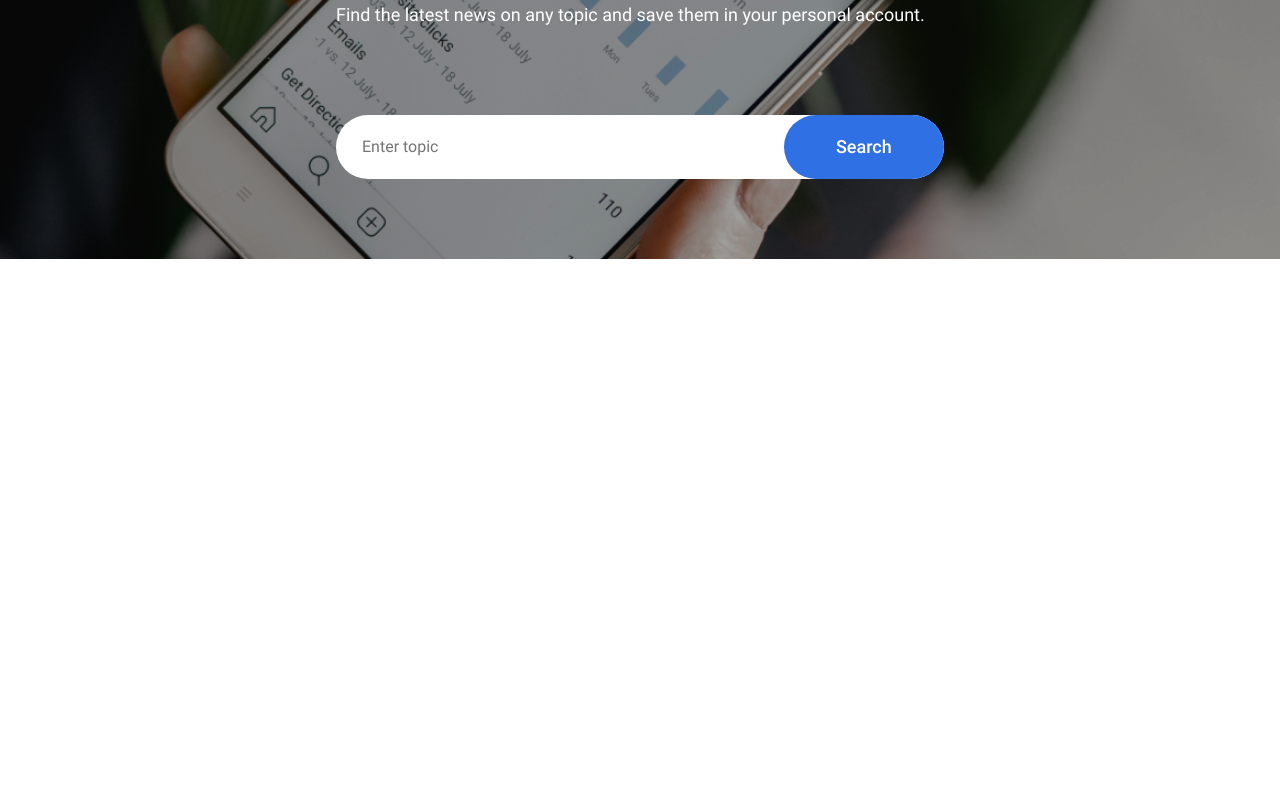
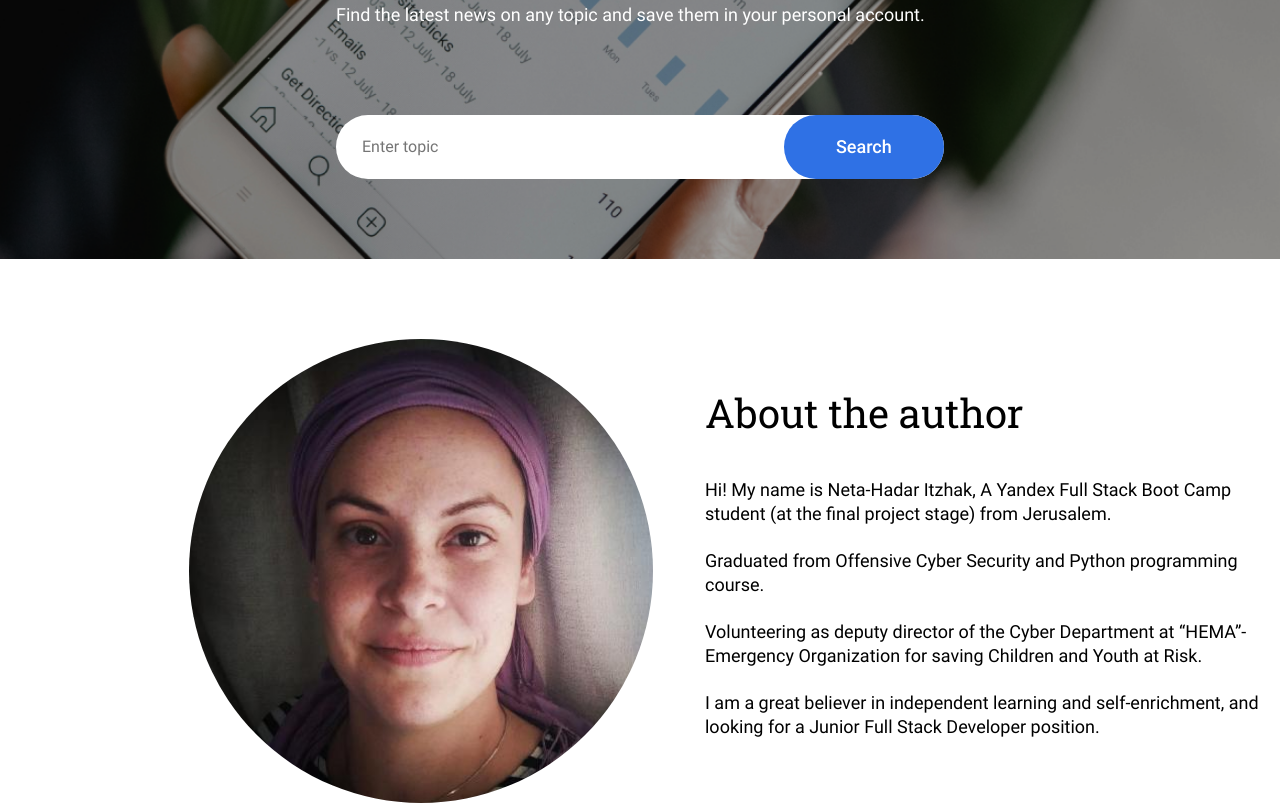
Before and after one commit to netahadar/news-explorer-frontend, a React app in the folder news-explorer/: page / in a window 1280 px wide. Shown: the part 345-1148 px from the top of the page. Before the commit the page ends 800 px from the top, so only its background shows below. Built offline with nearby package versions, Linux system fonts and the light colour scheme; a web font is replaced by a local one.

Commit message:
create About component

```diff
--- /dev/null
+++ b/news-explorer/src/components/About/About.css
@@ -0,0 +1,35 @@
+.about__container {
+    width: 600px;
+    display: flex;
+    flex-direction: column;
+    align-items: flex-start;
+    margin-top: 131px;
+    margin-left: 52px;
+}
+
+.about__image {
+    width: 464px;
+    height: 464px;
+    border-radius: 1000px;
+    margin-left: 189px;
+    margin-top: 80px;
+}
+
+.about__title {
+    font-family: 'Roboto Slab', sans-serif;
+    font-size: 40px;
+    font-weight: 400;
+    line-height: 46px;
+    padding: 0;
+    margin-bottom: 24px;
+    margin-top: 0;
+}
+
+.about__text {
+    font-family: 'Roboto', sans-serif;
+    font-size: 18px;
+    font-weight: 400;
+    line-height: 24px;
+    margin-bottom: 5px;
+    padding: 0;
+}
--- /dev/null
+++ b/news-explorer/src/components/About/About.js
@@ -0,0 +1,28 @@
+import React from "react";
+import mePath from "../../images/me.jpg";
+
+export default function About() {
+  return (
+    <>
+      <img className="about__image" src={mePath} alt="Neta Hadar Itzhak"></img>
+      <div className="about__container">
+        <h2 className="about__title">About the author</h2>
+        <p className="about__text">
+          Hi! My name is Neta-Hadar Itzhak, A Yandex Full Stack Boot Camp
+          student (at the final project stage) from Jerusalem.
+        </p>
+        <p className="about__text">
+          Graduated from Offensive Cyber Security and Python programming course.
+        </p>
+        <p className="about__text">
+          Volunteering as deputy director of the Cyber Department at “HEMA”-
+          Emergency Organization for saving Children and Youth at Risk.
+        </p>
+        <p className="about__text">
+          I am a great believer in independent learning and self-enrichment, and
+          looking for a Junior Full Stack Developer position.
+        </p>
+      </div>
+    </>
+  );
+}
--- a/news-explorer/src/components/Main/Main.css
+++ b/news-explorer/src/components/Main/Main.css
@@ -13,3 +13,8 @@
     padding-bottom: 80px;
     margin-top: -110px;
 }
+
+.about {
+    width: 100%;
+    display: flex;
+}
--- a/news-explorer/src/components/Main/Main.js
+++ b/news-explorer/src/components/Main/Main.js
@@ -2,9 +2,11 @@ import React from "react";
 import "./Main.css";
 import SearchForm from "../SearchForm/SearchForm";
 import backgroundPath from "../../images/searchFormBackground.png";
+import About from "../About/About";
 
 export default function Main() {
   return (
+    <>
       <section className="search">
         <div
           className="search__container"
@@ -13,5 +15,9 @@ export default function Main() {
           <SearchForm />
         </div>
       </section>
+      <section className="about">
+        <About />
+      </section>
+    </>
   );
 }
--- a/news-explorer/src/index.css
+++ b/news-explorer/src/index.css
@@ -7,3 +7,4 @@
 @import url(./components/Navigation/Navigation.css);
 @import url(./components/Main/Main.css);
 @import url(./components/SearchForm/SearchForm.css);
+@import url(./components/About/About.css);
```
Also changed, not shown: news-explorer/src/images/me.jpg (added). Lines whose indentation alone changed are shown as unchanged.
